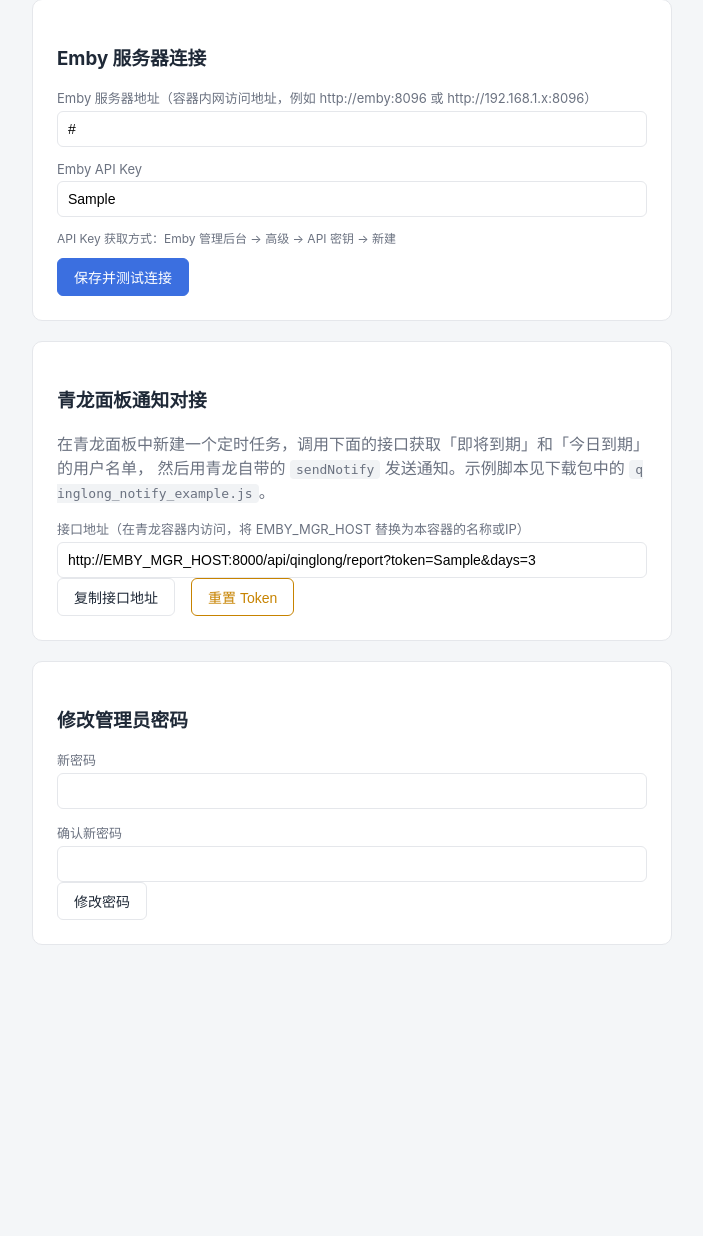
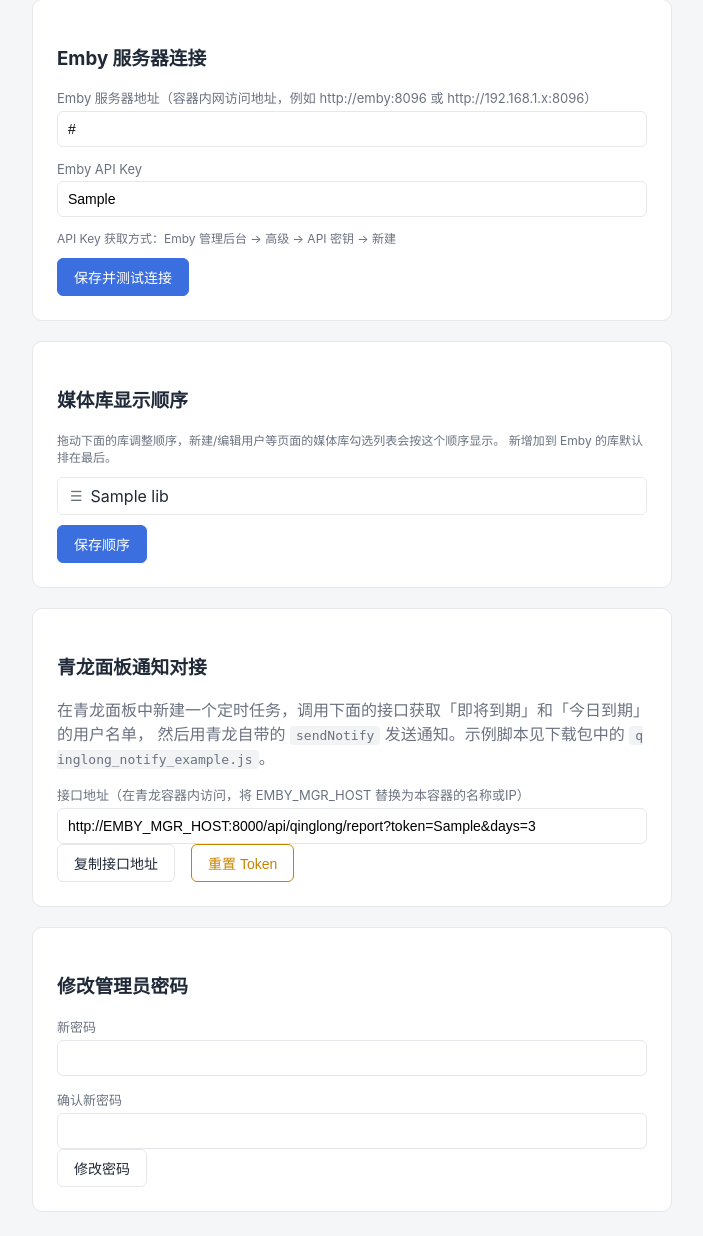
Before and after one commit to guanlu21/emby-manager, a FastAPI app: template app/templates/settings.html in a window 1280 px wide. Shown: the part 150-1386 px from the top of the page, without its empty margins (74-777 px from the left). Before the commit the page ends 1095 px from the top, so only its background shows below. Run offline with FastAPI, Linux system fonts and the light colour scheme; the template is opened without the code that fills it: most values are stand-ins (such as "Sample title", 1, 10 or a date in 2020); parts of the project's set-up code (start-up, migrations or seed data) failed here and were passed over.

Commit message:
Add files via upload

```diff
--- a/app/main.py
+++ b/app/main.py
@@ -122,6 +122,20 @@ def _calc_expire_at(duration_preset: str, expire_date: str, base_ts: int = None)
     return None
 
 
+def _apply_library_order(libraries: list) -> list:
+    """
+    按管理员在「设置」页里自定义的顺序，对媒体库列表重新排序，用于新建/
+    编辑/批量创建/导入用户页面的勾选列表展示。
+
+    没有配置过顺序、或者是 Emby 那边新增加的库（还没被纳入自定义顺序）时，
+    保持 Emby 接口原本返回的相对顺序，统一追加在已排好序的库后面（不会
+    插到中间，也不会丢）。
+    """
+    order = json.loads(db.get_setting("library_order") or "[]")
+    order_index = {lib_id: i for i, lib_id in enumerate(order)}
+    return sorted(libraries, key=lambda lib: order_index.get(lib.get("Id"), len(order)))
+
+
 _PASSWORD_ALPHABET = "abcdefghjkmnpqrstuvwxyzABCDEFGHJKMNPQRSTUVWXYZ23456789"
 
 
@@ -209,7 +223,7 @@ def new_user_page(request: Request):
     libraries, error = [], ""
     if client:
         try:
-            libraries = client.list_libraries()
+            libraries = _apply_library_order(client.list_libraries())
         except EmbyError as e:
             error = str(e)
     else:
@@ -266,7 +280,7 @@ def create_user(
         db.add_log(username, "create", f"expire_at={expire_at}")
     except EmbyError as e:
         client2 = _get_client_or_none()
-        libraries = client2.list_libraries() if client2 else []
+        libraries = _apply_library_order(client2.list_libraries()) if client2 else []
         return render(request, "user_form.html", mode="new", user=None, libraries=libraries,
                       selected_lib_ids=library_ids, error=f"创建失败: {e}",
                       form={"username": username, "password": password, "note": note},
@@ -291,7 +305,7 @@ def import_list_page(request: Request, q: str = ""):
     candidates = []
     try:
         emby_users = client.list_emby_users()
-        libraries = client.list_libraries()
+        libraries = _apply_library_order(client.list_libraries())
         lib_name_by_id = {l["Id"]: l["Name"] for l in libraries}
         for eu in emby_users:
             if eu.get("Id") in managed_ids:
@@ -328,7 +342,7 @@ def import_user_page(request: Request, emby_user_id: str, error: str = ""):
         return RedirectResponse("/settings?error=请先配置Emby连接信息", status_code=303)
     try:
         emby_user = client.get_user(emby_user_id)
-        libraries = client.list_libraries()
+        libraries = _apply_library_order(client.list_libraries())
     except EmbyError as e:
         return RedirectResponse(f"/users/import?error={e}", status_code=303)
 
@@ -426,7 +440,7 @@ def edit_user_page(request: Request, user_id: int, error: str = ""):
     selected_lib_ids = u["library_ids"]
     if client:
         try:
-            libraries = client.list_libraries()
+            libraries = _apply_library_order(client.list_libraries())
         except EmbyError as e:
             error = str(e)
         try:
@@ -561,7 +575,7 @@ def batch_new_page(request: Request):
     libraries, error = [], ""
     if client:
         try:
-            libraries = client.list_libraries()
+            libraries = _apply_library_order(client.list_libraries())
         except EmbyError as e:
             error = str(e)
     else:
@@ -631,7 +645,7 @@ def batch_create_users(
                              "ok": False, "message": str(e)})
 
     try:
-        libraries = client.list_libraries()
+        libraries = _apply_library_order(client.list_libraries())
     except EmbyError:
         libraries = []
     ok_count = sum(1 for r in results if r["ok"])
@@ -724,7 +738,30 @@ def settings_page(request: Request, msg: str = "", error: str = ""):
     guard = _guard(request)
     if guard:
         return guard
-    return render(request, "settings.html", settings=db.get_all_settings(), msg=msg, error=error)
+    client = _get_client_or_none()
+    libraries, lib_error = [], ""
+    if client:
+        try:
+            libraries = _apply_library_order(client.list_libraries())
+        except EmbyError as e:
+            lib_error = str(e)
+    return render(request, "settings.html", settings=db.get_all_settings(),
+                  msg=msg, error=error, libraries=libraries, lib_error=lib_error)
+
+
+@app.post("/settings/library-order")
+def save_library_order(request: Request, library_order: str = Form("[]")):
+    guard = _guard(request)
+    if guard:
+        return guard
+    try:
+        order = json.loads(library_order)
+        if not isinstance(order, list):
+            raise ValueError
+    except ValueError:
+        return RedirectResponse("/settings?error=排序数据格式不对", status_code=303)
+    db.set_setting("library_order", json.dumps(order))
+    return RedirectResponse("/settings?msg=媒体库显示顺序已保存", status_code=303)
 
 
 @app.post("/settings/emby")
--- a/app/static/style.css
+++ b/app/static/style.css
@@ -28,6 +28,11 @@ input[type=text], input[type=password], input[type=date], select{
 .checkbox{display:flex; align-items:center; gap:6px; font-size:14px; color:var(--text); margin:6px 0}
 .checkbox input{width:auto}
 .lib-list{border:1px solid var(--border); border-radius:6px; padding:10px 14px; margin-top:6px; max-height:220px; overflow:auto}
+.lib-order-list{list-style:none; margin:6px 0 0; padding:0; border:1px solid var(--border); border-radius:6px; max-height:320px; overflow:auto}
+.lib-order-list li{display:flex; align-items:center; gap:8px; padding:8px 12px; border-bottom:1px solid var(--border); cursor:grab; background:var(--card); user-select:none}
+.lib-order-list li:last-child{border-bottom:none}
+.lib-order-list li.dragging{opacity:.4}
+.lib-order-list .drag-handle{color:var(--muted); font-size:14px}
 .btn{
   display:inline-block; padding:8px 16px; border-radius:6px; border:1px solid var(--border);
   background:#fff; color:var(--text); text-decoration:none; cursor:pointer; font-size:14px;
--- a/app/templates/settings.html
+++ b/app/templates/settings.html
@@ -16,6 +16,29 @@
     <p class="muted small">API Key 获取方式：Emby 管理后台 → 高级 → API 密钥 → 新建</p>
     <button type="submit" class="btn primary">保存并测试连接</button>
   </form>
+</div>
+
+<div class="card">
+  <h3>媒体库显示顺序</h3>
+  {% if lib_error %}
+    <p class="muted">无法从 Emby 读取媒体库列表：{{ lib_error }}</p>
+  {% elif not libraries %}
+    <p class="muted">暂无媒体库，请先确认「Emby 服务器连接」配置正确。</p>
+  {% else %}
+    <p class="muted small">拖动下面的库调整顺序，新建/编辑用户等页面的媒体库勾选列表会按这个顺序显示。
+      新增加到 Emby 的库默认排在最后。</p>
+    <ul class="lib-order-list" id="lib-order-list">
+      {% for lib in libraries %}
+      <li draggable="true" data-id="{{ lib.Id }}">
+        <span class="drag-handle">☰</span> {{ lib.Name }}
+      </li>
+      {% endfor %}
+    </ul>
+    <form method="post" action="/settings/library-order" id="lib-order-form">
+      <input type="hidden" name="library_order" id="lib-order-input">
+      <button type="submit" class="btn primary" style="margin-top:10px">保存顺序</button>
+    </form>
+  {% endif %}
 </div>
 
 <div class="card">
@@ -50,5 +73,48 @@ function copyToken(){
   document.execCommand('copy');
   alert('已复制到剪贴板');
 }
+
+// 媒体库排序：原生 HTML5 拖拽，不依赖额外的库
+(function(){
+  const list = document.getElementById('lib-order-list');
+  if (!list) return;
+  let dragging = null;
+
+  list.addEventListener('dragstart', (e) => {
+    dragging = e.target.closest('li');
+    dragging.classList.add('dragging');
+  });
+  list.addEventListener('dragend', () => {
+    if (dragging) dragging.classList.remove('dragging');
+    dragging = null;
+  });
+  list.addEventListener('dragover', (e) => {
+    e.preventDefault();
+    const after = getAfterElement(list, e.clientY);
+    if (!dragging) return;
+    if (after == null) {
+      list.appendChild(dragging);
+    } else {
+      list.insertBefore(dragging, after);
+    }
+  });
+
+  function getAfterElement(container, y){
+    const items = [...container.querySelectorAll('li:not(.dragging)')];
+    return items.reduce((closest, child) => {
+      const box = child.getBoundingClientRect();
+      const offset = y - box.top - box.height / 2;
+      if (offset < 0 && offset > closest.offset) {
+        return { offset, element: child };
+      }
+      return closest;
+    }, { offset: Number.NEGATIVE_INFINITY, element: null }).element;
+  }
+
+  document.getElementById('lib-order-form').addEventListener('submit', () => {
+    const ids = [...list.querySelectorAll('li')].map(li => li.dataset.id);
+    document.getElementById('lib-order-input').value = JSON.stringify(ids);
+  });
+})();
 </script>
 {% endblock %}
```
Also changed, not shown: app/emby_client.py (+14 -9 lines).
